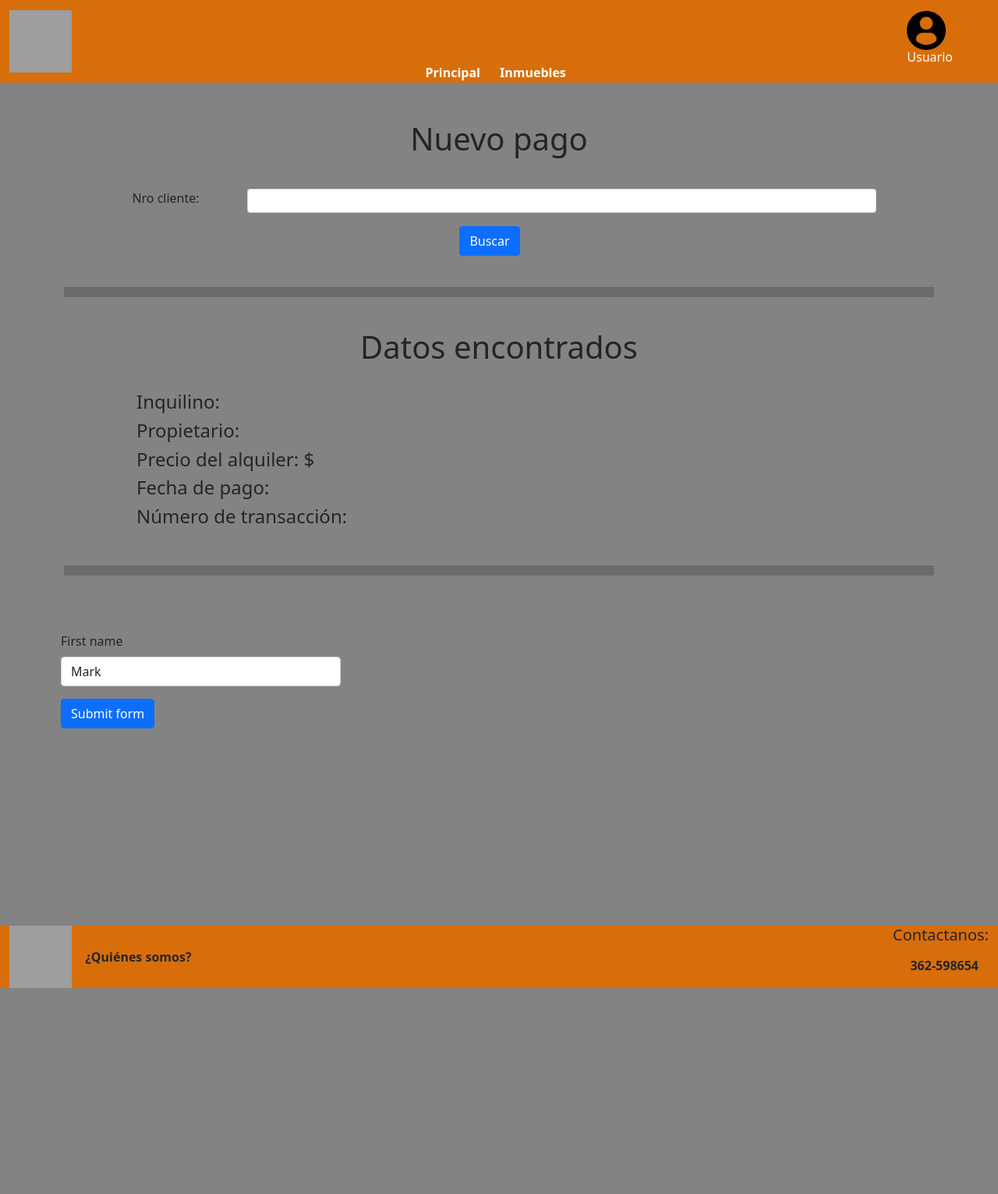
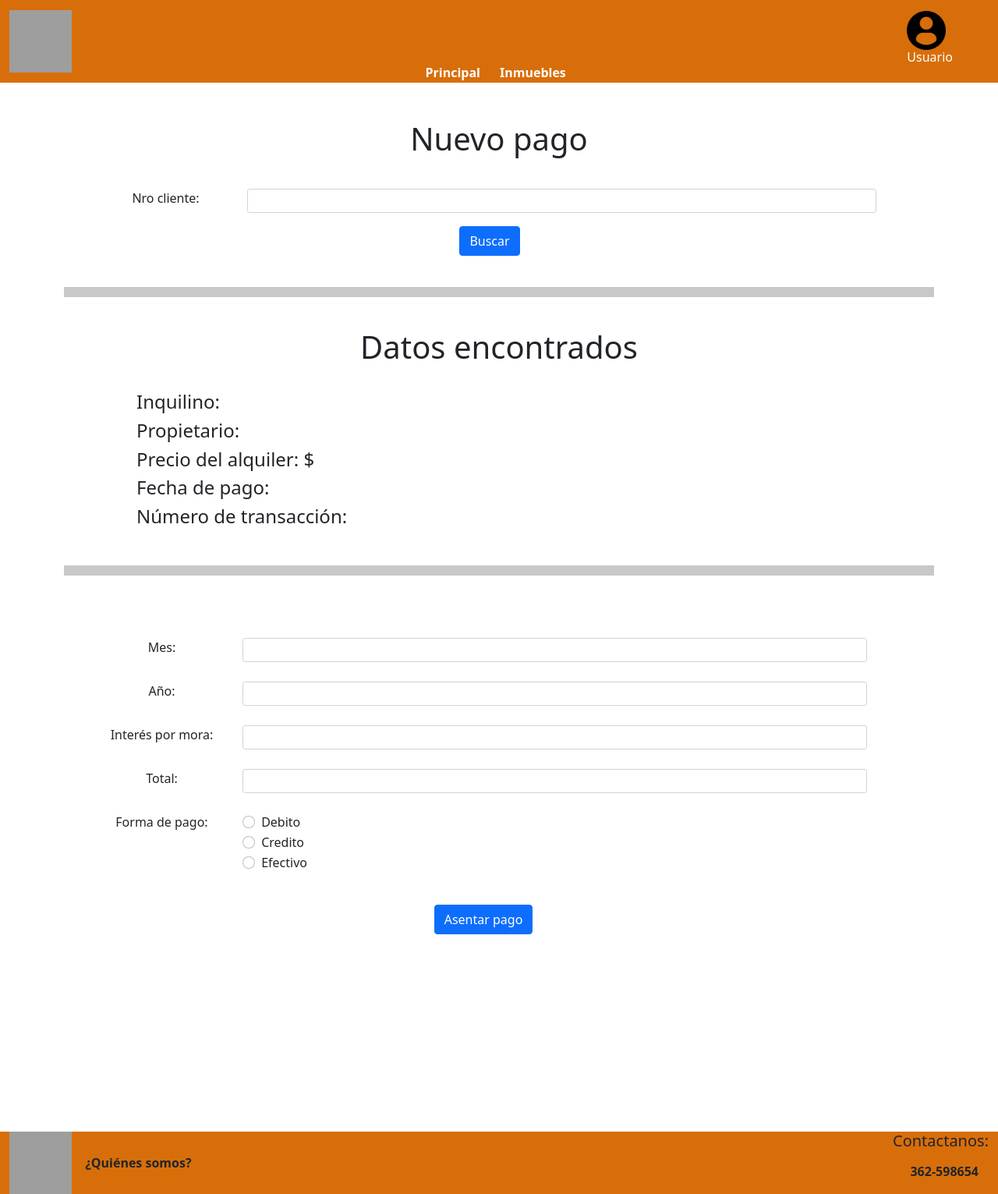
Before and after one commit to JeremiasSantacruz/domusTpi, a Jekyll site: the page Cajera/Alquileres.html, which Jekyll copies as it is, in a window 1280 px wide. Shown: the whole page at 78% size. Built offline with Jekyll 4.4.1, drawn with Linux system fonts in a browser that asks for light colours; before the commit the page ends 1267 px from its top, so only the background shows below that; grey boxes are pictures that could not be loaded.

Commit message:
Algunos cambios

```diff
--- a/Cajera/Alquileres.html
+++ b/Cajera/Alquileres.html
@@ -41,9 +41,6 @@
     </nav>
     <!-- Cuerpo -->
     <div class="container mt-5">
-        <style>
-            body {background: rgb(131, 131, 131);}
-        </style>
         <h1 class="text-center">Nuevo pago</h1>
         <form class="row g-3">
             <div class="row mt-5 justify-content-center">
@@ -79,7 +76,7 @@
         <hr size="15">
         <br>
         <div class="row">
-            <form class="row g-3 needs-validation" novalidate><!--
+            <form class="row g-3 needs-validation" novalidate>
                 <div class="row mt-4 justify-content-center">
                     <label for="validationDefault01" class="form-label text-center col-lg-2">Mes:</label>
                     <div class="col-9">
@@ -125,8 +122,8 @@
                     <div class="col text-center">
                         <button class="btn btn-primary" type="submit" data-bs-toggle="modal" data-bs-target="#Imprimir">Asentar pago</button>
                     </div>
-                </div> -->
-                <div class="col-md-4">
+                </div>
+                <!-- <div class="col-md-4">
                     <label for="validationCustom01" class="form-label">First name</label>
                     <input type="text" class="form-control" id="validationCustom01" value="Mark" required>
                     <div class="valid-feedback">
@@ -135,7 +132,7 @@
                 </div>
                 <div class="col-12">
                     <button class="btn btn-primary" type="submit" data-bs-toggle="modal" data-bs-target="#Imprimir">Submit form</button>
-                </div>
+                </div> -->
             </form>
         </div>
         <!-- Modal -->
```
